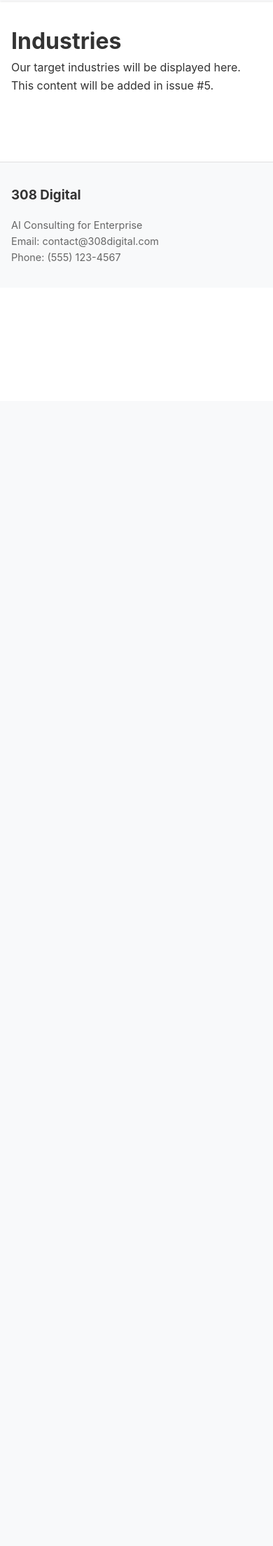
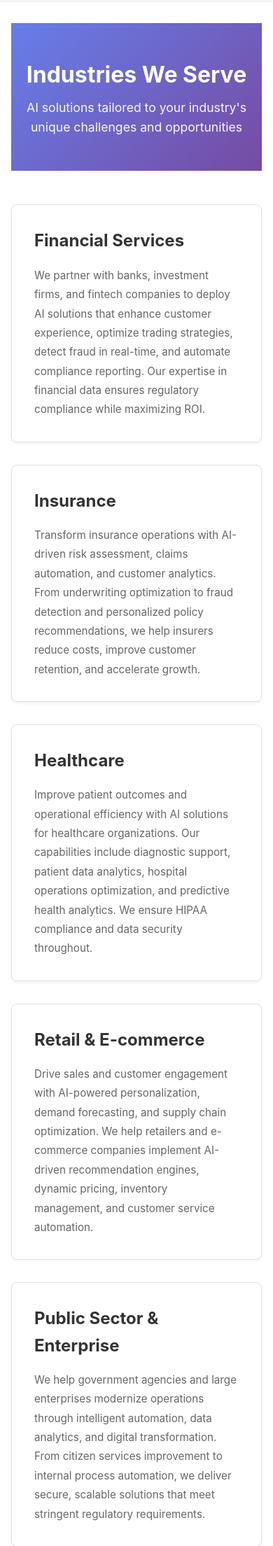
Before and after one commit to beebzee1722/308digital, a Django app: page /industries/ in a window 390 px wide. Shown: the part 271-2480 px from the top of the page at 70% size. Before the commit the page ends 646 px from the top, so only its background shows below. Run offline with Django 5.2, Linux system fonts and the light colour scheme.

Commit message:
Implement issue #5: Build industries page
- Display all 5 target industries as cards with descriptions
- Add page header with intro text
- Industries include:
  - Financial Services
  - Insurance
  - Healthcare
  - Retail & E-commerce
  - Public Sector & Enterprise
- Create responsive grid layout with hover effects
- Add 4 tests to verify industries content
- All tests passing

Closes #5

```diff
--- a/pages/templates/pages/industries.html
+++ b/pages/templates/pages/industries.html
@@ -2,7 +2,98 @@
 
 {% block title %}Industries - 308 Digital{% endblock %}
 
+{% block extra_css %}
+<style>
+    .page-header {
+        background: linear-gradient(135deg, #667eea 0%, #764ba2 100%);
+        color: white;
+        padding: 3rem 1rem;
+        text-align: center;
+        margin-bottom: 3rem;
+    }
+
+    .page-header h1 {
+        font-size: 2.5rem;
+        margin-bottom: 0.5rem;
+    }
+
+    .page-header p {
+        font-size: 1.1rem;
+        opacity: 0.95;
+    }
+
+    .industries-grid {
+        display: grid;
+        grid-template-columns: repeat(auto-fit, minmax(320px, 1fr));
+        gap: 2rem;
+        margin-top: 2rem;
+    }
+
+    .industry-card {
+        background: white;
+        border: 1px solid #e0e0e0;
+        border-radius: 8px;
+        padding: 2rem;
+        transition: all 0.3s;
+        box-shadow: 0 2px 4px rgba(0, 0, 0, 0.05);
+    }
+
+    .industry-card:hover {
+        transform: translateY(-8px);
+        box-shadow: 0 8px 24px rgba(0, 0, 0, 0.12);
+        border-color: #667eea;
+    }
+
+    .industry-card h3 {
+        font-size: 1.5rem;
+        margin-bottom: 1rem;
+        color: #333;
+    }
+
+    .industry-card p {
+        color: #666;
+        line-height: 1.8;
+        font-size: 0.95rem;
+    }
+
+    @media (max-width: 768px) {
+        .page-header h1 {
+            font-size: 2rem;
+        }
+    }
+</style>
+{% endblock %}
+
 {% block content %}
-<h1>Industries</h1>
-<p>Our target industries will be displayed here. This content will be added in issue #5.</p>
+<div class="page-header">
+    <h1>Industries We Serve</h1>
+    <p>AI solutions tailored to your industry's unique challenges and opportunities</p>
+</div>
+
+<div class="industries-grid">
+    <div class="industry-card">
+        <h3>Financial Services</h3>
+        <p>We partner with banks, investment firms, and fintech companies to deploy AI solutions that enhance customer experience, optimize trading strategies, detect fraud in real-time, and automate compliance reporting. Our expertise in financial data ensures regulatory compliance while maximizing ROI.</p>
+    </div>
+
+    <div class="industry-card">
+        <h3>Insurance</h3>
+        <p>Transform insurance operations with AI-driven risk assessment, claims automation, and customer analytics. From underwriting optimization to fraud detection and personalized policy recommendations, we help insurers reduce costs, improve customer retention, and accelerate growth.</p>
+    </div>
+
+    <div class="industry-card">
+        <h3>Healthcare</h3>
+        <p>Improve patient outcomes and operational efficiency with AI solutions for healthcare organizations. Our capabilities include diagnostic support, patient data analytics, hospital operations optimization, and predictive health analytics. We ensure HIPAA compliance and data security throughout.</p>
+    </div>
+
+    <div class="industry-card">
+        <h3>Retail & E-commerce</h3>
+        <p>Drive sales and customer engagement with AI-powered personalization, demand forecasting, and supply chain optimization. We help retailers and e-commerce companies implement AI-driven recommendation engines, dynamic pricing, inventory management, and customer service automation.</p>
+    </div>
+
+    <div class="industry-card">
+        <h3>Public Sector & Enterprise</h3>
+        <p>We help government agencies and large enterprises modernize operations through intelligent automation, data analytics, and digital transformation. From citizen services improvement to internal process automation, we deliver secure, scalable solutions that meet stringent regulatory requirements.</p>
+    </div>
+</div>
 {% endblock %}
```
Also changed, not shown: tests/test_pages.py (+54 -0 lines).
